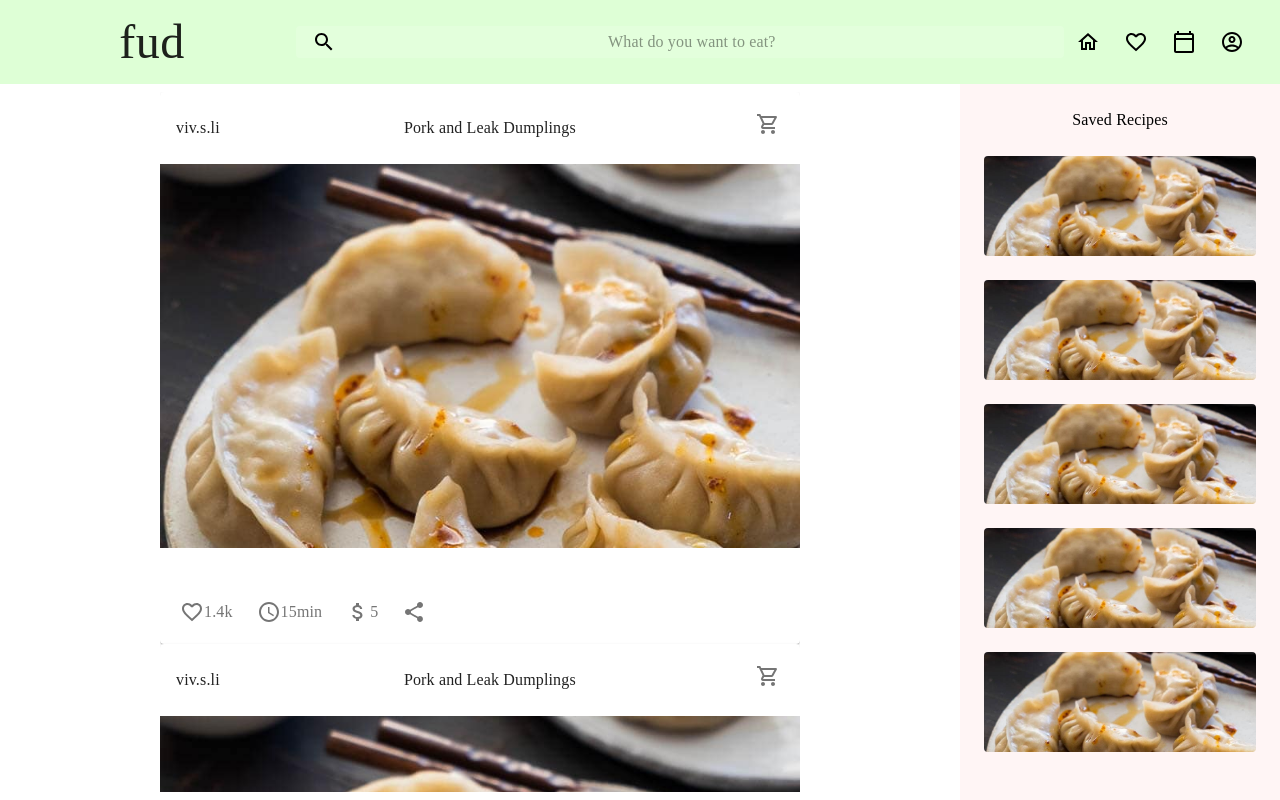
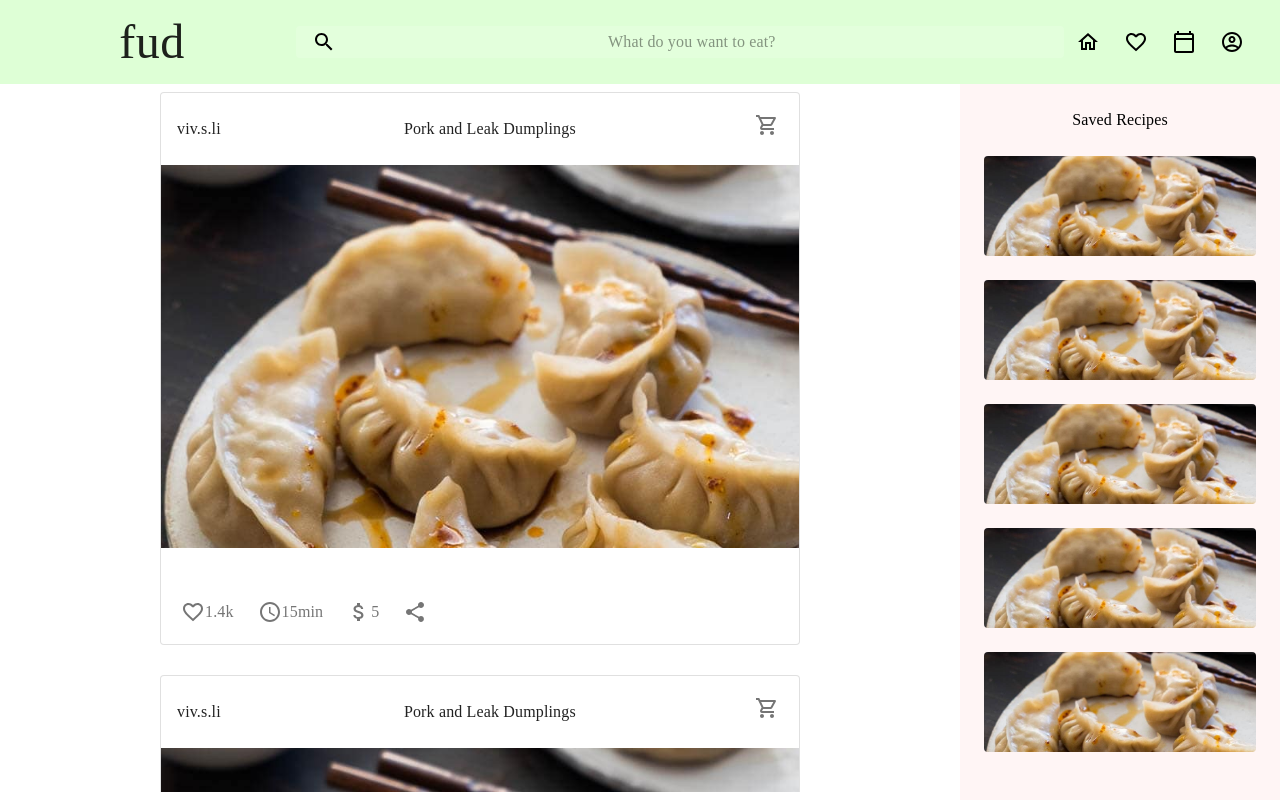
Before and after one commit to estherkim99/fud, a React (Create React App) app in the folder fud-front/: page / in a window 1280 px wide. Built offline with nearby package versions, Linux system fonts and the light colour scheme; no server answers; sample sign-in values are in the browser's storage; a web font is replaced by a local one.

Commit message:
modify newsfeed design

```diff
--- a/fud-front/src/components/FeedCard.js
+++ b/fud-front/src/components/FeedCard.js
@@ -14,6 +14,9 @@ import AttachMoneyOutlinedIcon from '@material-ui/icons/AttachMoneyOutlined';
 import ScheduleOutlinedIcon from '@material-ui/icons/ScheduleOutlined';
 
 const useStyles = makeStyles((theme) => ({
+  recipeCard: {
+    marginBottom: '30px'
+  },
   media: {
       height: '0',
       paddingTop: '60%',
@@ -45,7 +48,7 @@ export default function FeedCard({
   const classes = useStyles();
 
   return (
-    <Card>
+    <Card variant="outlined" className={classes.recipeCard}>
       <CardHeader
         avatar={<Typography className={classes.redressed}>{user}</Typography>
         }
--- a/fud-front/src/components/NewsFeed.js
+++ b/fud-front/src/components/NewsFeed.js
@@ -10,7 +10,7 @@ export default function RefreshableNewsFeed({dataSource, onFeedRefresh, onFeedLo
     const [isRefreshing, setIsRefreshing] = React.useState(false)
     const [isLoading, setIsLoading] = React.useState(false)
 
-    var cells = dataSource.map(function (item, index) {
+    var feed = dataSource.map(function (item, index) {
         return <FeedCard key={index} />
     })
 
@@ -44,7 +44,7 @@ export default function RefreshableNewsFeed({dataSource, onFeedRefresh, onFeedLo
         <div ref={wrapper} onScroll={handleScroll}
         style={{ height: 'calc(100vh - 100px)', overflowY: 'scroll' }}>
             <div ref={refreshingWheel} />
-            <div>{cells}</div>
+            <div>{feed}</div>
             <div ref={loadingWheel} />
         </div>
     )
```
